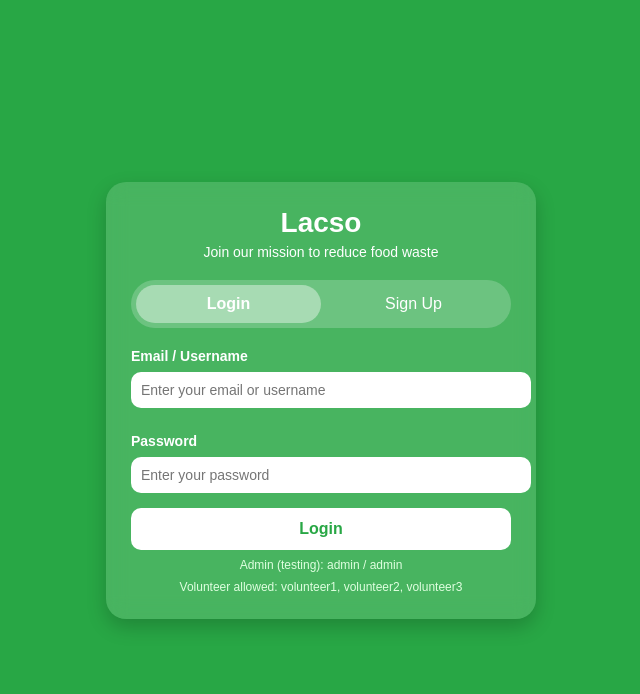
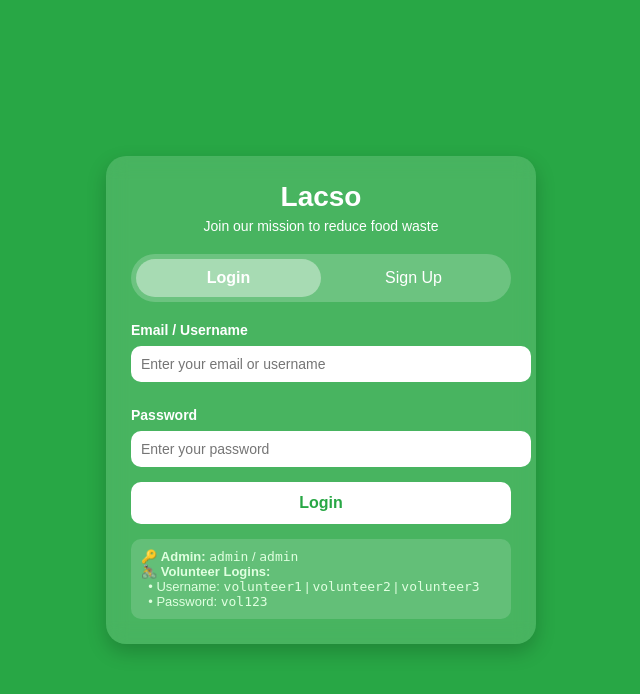
Before and after one commit to 23ci2020037-afk/LACSO---Food-Wastage-Management-System-PHP-Docker-, a PHP site: page /login.php in a window 1280 px wide. Shown: the top 694 px of the page, without its empty margins (319-959 px from the left). Run offline with PHP 8.4, Linux system fonts and the light colour scheme.

Commit message:
Restrict volunteer signup to admin control and display explicit volunteer credentials on login form

```diff
--- a/login.php
+++ b/login.php
@@ -84,7 +84,7 @@ if ($_SERVER['REQUEST_METHOD'] === 'POST') {
         $password = $_POST['password'];
         $role = strtolower($_POST['role']);
 
-        if ($name === '' || $email === '' || $password === '' || !in_array($role, ['donor','volunteer','ngo'])) {
+        if ($name === '' || $email === '' || $password === '' || !in_array($role, ['donor','ngo'])) {
             $error = "All fields are required.";
         } else {
             // Check if email already exists
@@ -158,8 +158,12 @@ if ($_SERVER['REQUEST_METHOD'] === 'POST') {
         <input type="password" name="password" placeholder="Enter your password" required>
         <button type="submit" class="btn">Login</button>
       </form>
-      <div class="note">Admin (testing): admin / admin</div>
-      <div class="note">Volunteer allowed: volunteer1, volunteer2, volunteer3</div>
+      <div class="note" style="margin-top:15px; padding:10px; background:rgba(255,255,255,0.15); border-radius:10px; text-align:left; font-size:13px;">
+        🔑 <strong>Admin:</strong> <code>admin</code> / <code>admin</code><br>
+        🚴 <strong>Volunteer Logins:</strong><br>
+        &nbsp;&nbsp;• Username: <code>volunteer1</code> | <code>volunteer2</code> | <code>volunteer3</code><br>
+        &nbsp;&nbsp;• Password: <code>vol123</code>
+      </div>
     </div>
 
     <!-- Signup Form -->
@@ -175,8 +179,8 @@ if ($_SERVER['REQUEST_METHOD'] === 'POST') {
         <div class="radio-group">
           <label>I want to:</label>
           <label><input type="radio" name="role" value="donor" required> Donate food</label>
-          <label><input type="radio" name="role" value="volunteer" required> Volunteer</label>
           <label><input type="radio" name="role" value="ngo" required> Register as NGO/Receiver</label>
+          <div style="font-size:11px; opacity:0.8; margin-top:4px; color:#d1fae5;">* Note: Volunteers are registered directly by the Admin.</div>
         </div>
         <button type="submit" class="btn">Create Account</button>
       </form>
```
